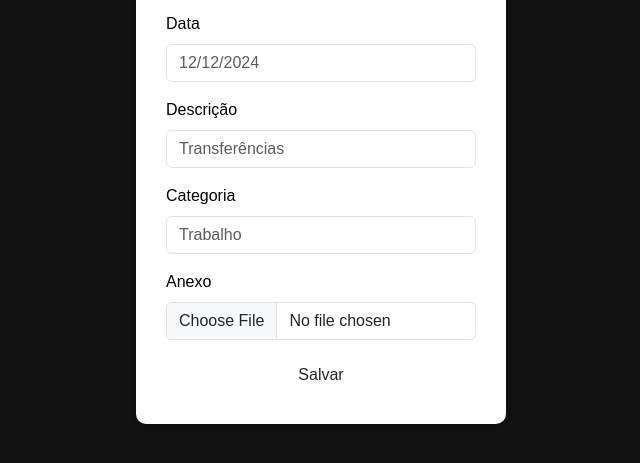
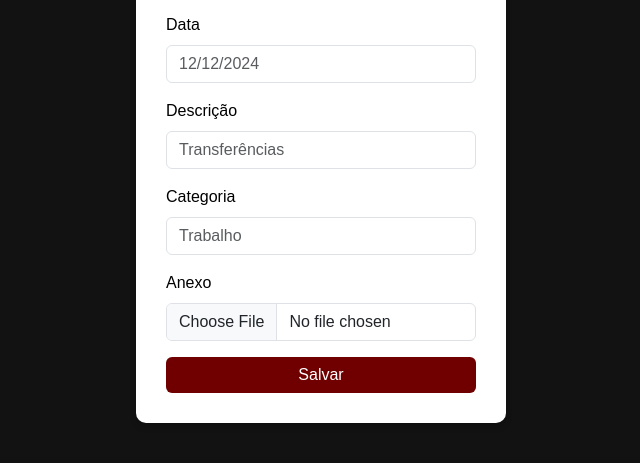
Before and after one commit to raqmarangoni/fintech-receipt-registration-screen, a plain HTML site: page index.html in a window 1280 px wide. Shown: the part 261-724 px from the top of the page, without its empty margins (319-959 px from the left). Drawn offline with nearby package versions, Linux system fonts and the light colour scheme.

Commit message:
feat: add styling to the save button

```diff
--- a/css/style.css
+++ b/css/style.css
@@ -17,3 +17,13 @@ body {
     max-width: 370px;
     width: 100%;
   }
+
+  .btn-salvar {
+    background-color: #700000;
+    color: white;
+    border: none;
+  }
+
+  .btn-salvar:hover {
+    background-color: #550000;
+  }
```
